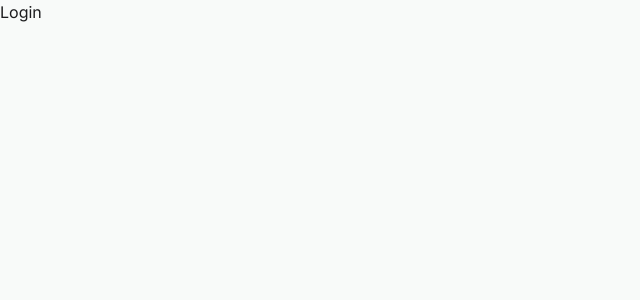
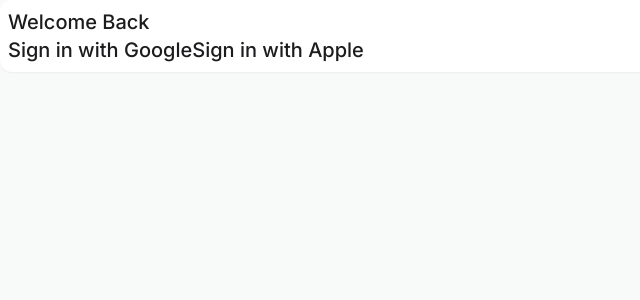
Before and after one commit to Sygris/ritmo, a Next.js app: page /login in a window 1280 px wide. Shown: the top 300 px of the page, without its empty margins (0-640 px from the left). Built offline with nearby package versions, Linux system fonts and the light colour scheme.

Commit message:
Creating Modal

```diff
--- a/src/app/dashboard/_components/Header.tsx
+++ b/src/app/dashboard/_components/Header.tsx
@@ -1,4 +1,4 @@
-import { IoAddSharp, IoLeafSharp, IoLogOutSharp } from "react-icons/io5";
+import { IoAddSharp, IoLeafSharp } from "react-icons/io5";
 import Icon from "../../ui/Icon";
 import { MdLogout } from "react-icons/md";
 
--- a/src/app/dashboard/layout.tsx
+++ b/src/app/dashboard/layout.tsx
@@ -1,12 +1,25 @@
 'use client'
-import React from "react";
+import React, { useState } from "react";
 import SideNav from "./_components/SideNav";
 import Header from "./_components/Header";
+import Modal from "../ui/Modal";
 
 export default function Layout({ children }: { children: React.ReactNode }) {
+
+  const [isModelOpen, setIsModalOpen] = useState(false);
+
+  const handleAddHabit = () => {
+    setIsModalOpen(true);
+  }
+
   return (
     <div>
-      <Header onAddHabit={() => {}}/>
+      <Header onAddHabit={handleAddHabit}/>
+      {isModelOpen && (
+        <Modal>
+          <h3>pumbasss</h3>
+        </Modal>
+      )}
       <div className="flex h-[calc(100vh-72px)] overflow-auto md:flex-row md:overflow-hidden">
         <SideNav />
         <main className="flex-grow bg-stone-50 md:overflow-y-auto px-4 py-8">
--- a/src/app/login/page.tsx
+++ b/src/app/login/page.tsx
@@ -1,7 +1,19 @@
+import { Card, CardHeader, CardTitle } from "../ui/Card";
+
 export default function LoginPage() {
   return (
     <div className="">
-      <h1>Login</h1>
+      <Card>
+        <CardHeader>
+          <CardTitle>
+            Welcome Back
+            <div>
+              <button type="button">Sign in with Google</button>
+              <button type="button">Sign in with Apple</button>
+            </div>
+          </CardTitle>
+        </CardHeader>
+      </Card>
     </div>
   )
 }
--- /dev/null
+++ b/src/app/ui/Modal.tsx
@@ -0,0 +1,22 @@
+'use client'
+export default function Modal() {
+  return (
+    <div className="bg-black/50 fixed top-0 left-0 z-50 flex h-full w-full items-center justify-center">
+      <div className="w-full max-w-md rounded bg-white p-6 shadow-lg">
+        <div className="mb-4 flex items-center justify-between">
+          <h2 className="text-lg font-semibold">Popup Title</h2>
+          <button className="text-gray-500 hover:text-gray-700">
+            <svg className="h-6 w-6" fill="none" viewBox="0 0 24 24" stroke="currentColor">
+              <path
+                strokeLinecap="round"
+                strokeLinejoin="round"
+                strokeWidth="2"
+                d="M6 18L18 6M6 6l12 12"
+              />
+            </svg>
+          </button>
+        </div>
+      </div>
+    </div>
+  )
+}
--- /dev/null
+++ b/src/lib/data.ts
@@ -0,0 +1,4 @@
+import { prisma } from "./prisma";
+
+function fetchTodaysHabits() {
+}
```
